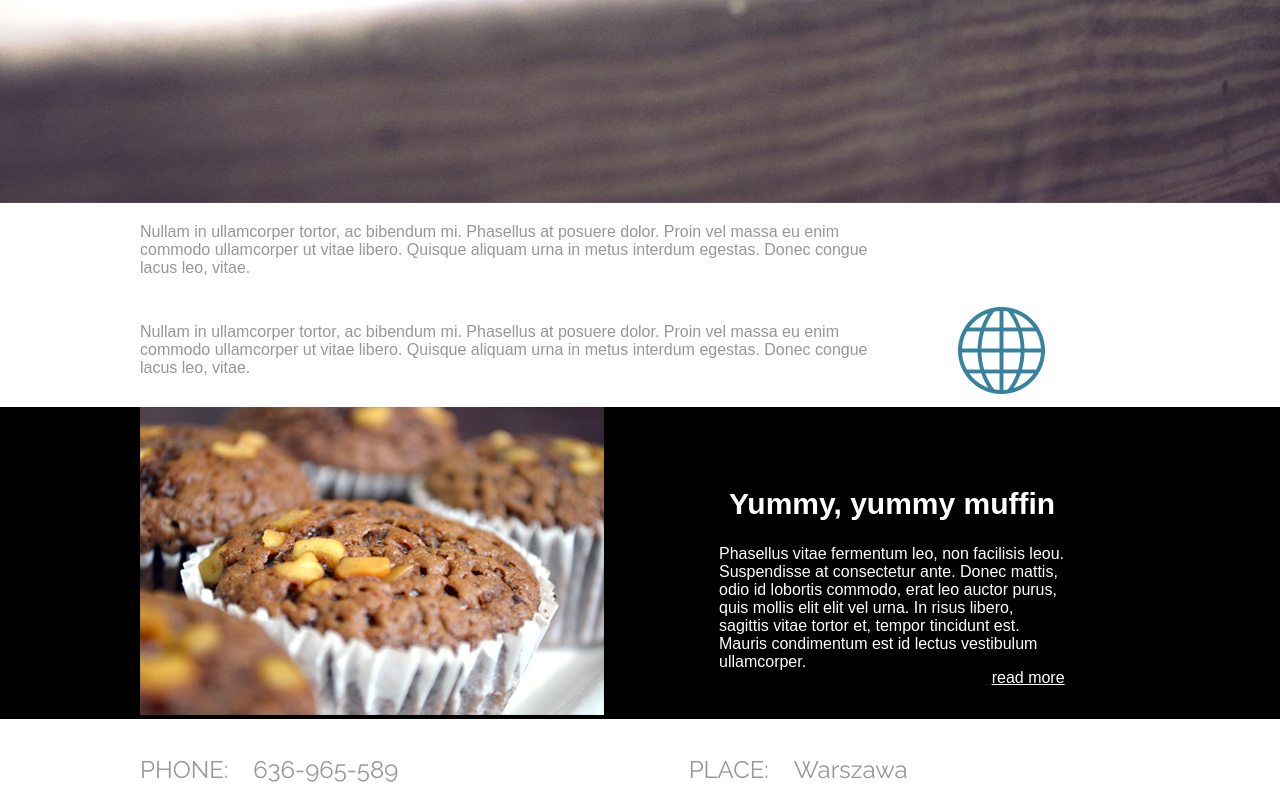
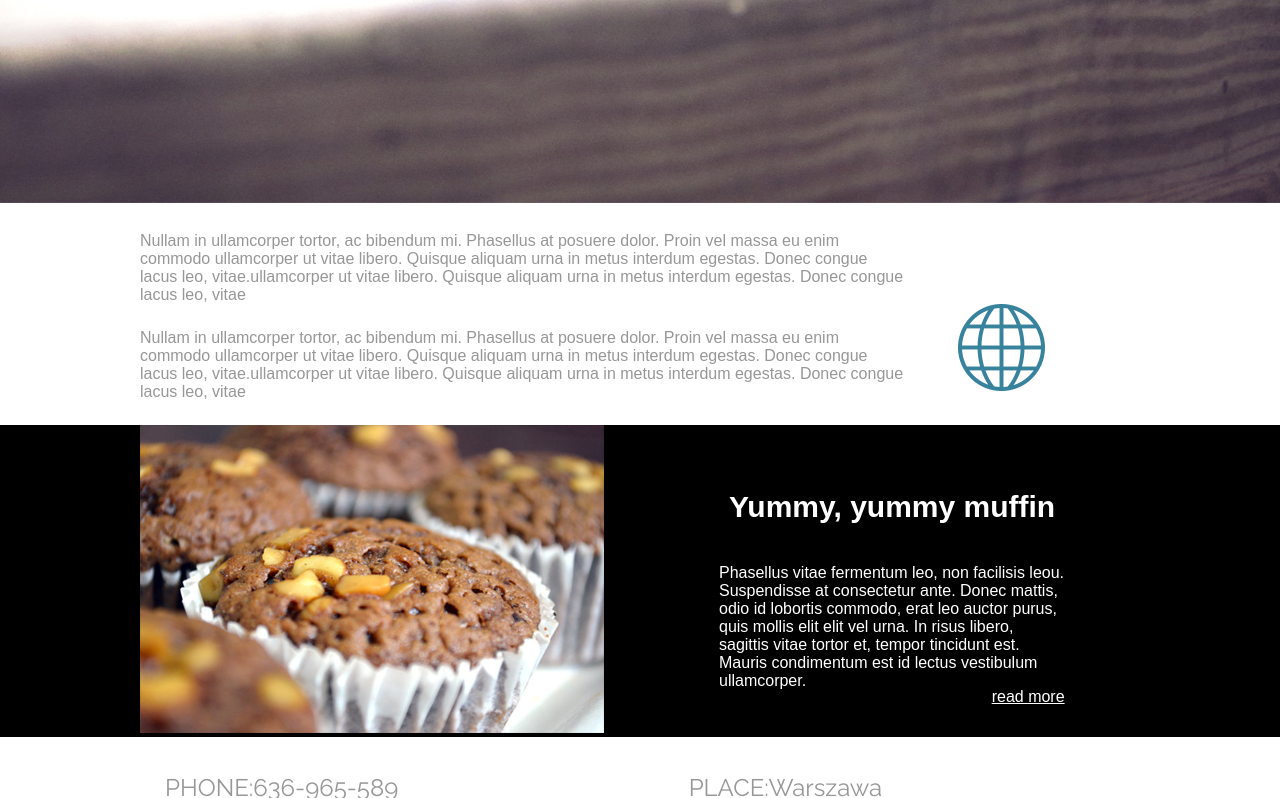
Before and after one commit to Framat/Chocolate, a website: page index.html in a window 1280 px wide. Shown: the part 1704-2502 px from the top of the page. Drawn offline with Linux system fonts and the light colour scheme.

Commit message:
code correction

```diff
--- a/index.html
+++ b/index.html
@@ -82,8 +82,10 @@
 			<div class="background">
 				<img src="img/red-background.png" alt="red-background" />
 			</div>
-			<p class="information2">Nullam in ullamcorper tortor, ac bibendum mi. Phasellus at posuere dolor. Proin vel massa eu enim commodo ullamcorper ut vitae libero. Quisque aliquam urna in metus interdum egestas. Donec congue lacus leo, vitae.</p>
-			<p class="information2">Nullam in ullamcorper tortor, ac bibendum mi. Phasellus at posuere dolor. Proin vel massa eu enim commodo ullamcorper ut vitae libero. Quisque aliquam urna in metus interdum egestas. Donec congue lacus leo, vitae.</p>
+			<p class="information2">Nullam in ullamcorper tortor, ac bibendum mi. Phasellus at posuere dolor. Proin vel massa eu enim commodo ullamcorper ut vitae libero. Quisque aliquam urna in metus interdum egestas. Donec congue lacus leo, vitae.ullamcorper ut vitae libero. Quisque
+				aliquam urna in metus interdum egestas. Donec congue lacus leo, vitae</p>
+			<p class="information2">Nullam in ullamcorper tortor, ac bibendum mi. Phasellus at posuere dolor. Proin vel massa eu enim commodo ullamcorper ut vitae libero. Quisque aliquam urna in metus interdum egestas. Donec congue lacus leo, vitae.ullamcorper ut vitae libero. Quisque
+				aliquam urna in metus interdum egestas. Donec congue lacus leo, vitae</p>
 			<div class="logo2">
 				<img src="img/globe-blue.png" alt="globe-blue" />
 			</div>
@@ -100,7 +102,7 @@
 				<p class="more">read more</p>
 			</article>
 		</section>
-			<!--FOOTER-->
+		<!--FOOTER-->
 		<footer>
 			<ul class="contact">
 				<li>PHONE:<span class="other">636-965-589</span></li>
@@ -111,7 +113,7 @@
 				<li>TWITTER:<span class="other">Chocolate</span></li>
 			</ul>
 			<hr></hr>
-			 <p class="ownership">Copyright THE BEST chocolate IN THE WORLD- 2013.&bull; All rights reserved.&bull; Mail contact@chocolate.com</p>
+			<p class="ownership">Copyright THE BEST chocolate IN THE WORLD- 2013.&bull; All rights reserved.&bull; Mail contact@chocolate.com</p>
 		</footer>
 
 		<script src="js/jquery-2.2.0.min.js"></script>
--- a/sass/main.scss
+++ b/sass/main.scss
@@ -37,19 +37,23 @@ body {
                 font-size: 16px;
                 font-weight: 700;
                 padding-right: 15px;
+                &:hover {
+                    color: #286d89;
+                    cursor: pointer;
+                }
             }
         }
     }
     ///////SECTION "TALK"//////
     section#talk {
+        float: left;
         background-image: url("../img/blue-background.png");
         background-repeat: no-repeat;
         background-size: cover;
         width: 100%;
-        float: left;
         .base {
+            float: left;
             margin-left: 140px;
-            float: left;
             h3.fruits {
                 font-weight: 700;
                 font-size: 30px;
@@ -67,12 +71,12 @@ body {
     }
     ////SECTION "LOCATION"//////
     section#location {
+        float: left;
         background: #fff;
         color: #000;
-        float: left;
         .header {
+            float: left;
             width: 100%;
-            float: left;
             h2.history {
                 float: left;
                 width: 40%;
@@ -121,13 +125,13 @@ body {
             float: left;
         }
         article {
+            float: left;
+            width: 17%;
             margin-left: 140px;
-            width: 17%;
-            float: left;
         }
         .sweets-pictures {
+            float: left;
             width: 66%;
-            float: left;
             margin-left: 40px;
             img {
                 padding: 5px;
@@ -136,8 +140,8 @@ body {
     }
     ///SECTION "FOOD"/////
     section#food {
+        float: left;
         width: 100%;
-        float: left;
         color: #000;
         h2.best {
             font-weight: 600;
@@ -157,39 +161,37 @@ body {
             float: left;
         }
         .information2 {
+            float: left;
+            width: 60%;
+            margin-left: 140px; margin: 25px auto auto 140px;
+            color:#989797;
             font-size: 16px;
-            color:#989797;
-            width: 60%;
-            margin-left: 140px;
-            margin-bottom: 30px;
-            float: left;
         }
         .logo2 {
             float: left;
-            margin-left: 50px;
+            margin: auto auto 30px 50px;
         }
     }
     ///SECTION "MUFFIN"/////
     section#muffin {
+        float: left;
         width: 100%;
-        float: left;
         background: #000;
         color: #fff;
         .our-treasure {
+            float: left;
             margin-left: 140px;
-            float: left;
         }
         h2.delicious {
-            font-size: 30px;
             float: left;
             width: 40%;
-            margin-left: 125px;
-            margin-top: 80px;
+            font-size: 30px;
+            margin: 65px auto auto 125px;
         }
         .muffin-info {
             float: left;
             width: 27%;
-            margin-left: 115px;
+            margin: 40px auto auto 115px;
         }
         .more {
             float: right;
@@ -203,21 +205,20 @@ body {
         background: #fff;
         color: #989797;
         ul.contact {
+            float: left;
             list-style-type: none;
-            float: left;
             margin-left: 100px;
-            height: 10%;
+
+        li {
+            font-family: "Raleway", sans-serif;
+            font-size: 24px;
+            margin: 20px 40px auto auto;
         }
-        li {
-            font-size: 24px;
-            margin-top: 20px;
-            margin-right: 40px;
-            font-family: "Raleway", sans-serif;
-        }
-        li .other {
+        li:first-child {
             font-weight: 300;
             margin-left: 25px;
         }
+      }
         hr{
           float:left;
           width:70%;
@@ -225,8 +226,7 @@ body {
         }
         .ownership{
           float:left;
-          margin-left:290px;
-          margin-top:5px;
+          margin: 5px 290px auto auto;
           font-size:12px;
         }
     }
```
Also changed, not shown: css/main.css, 1 other file.
